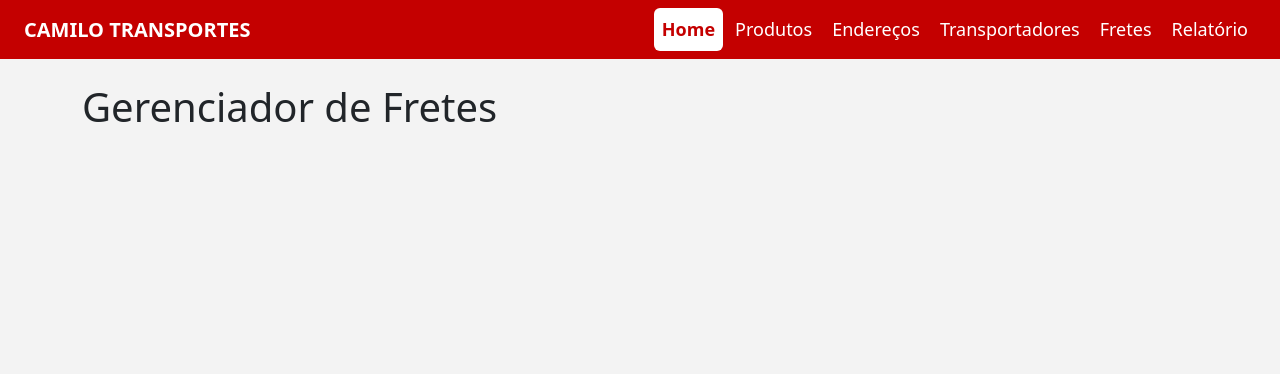
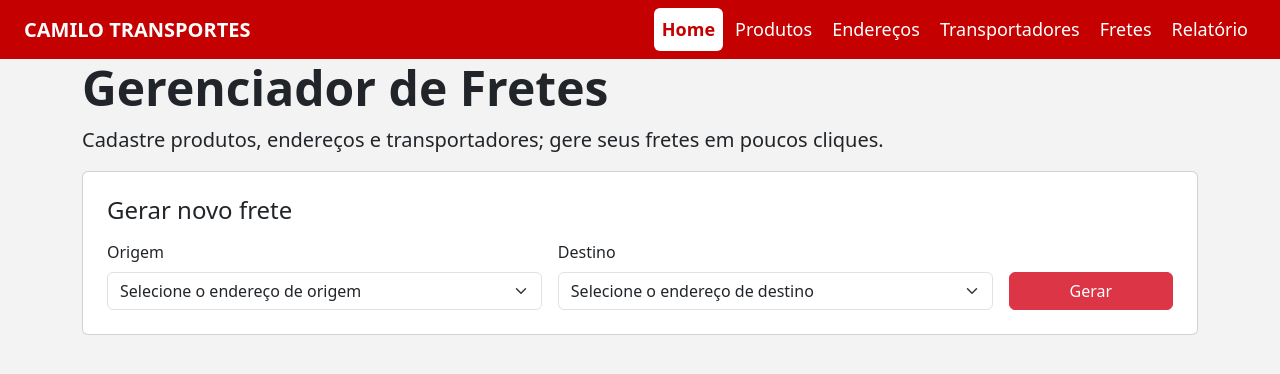
Before and after one commit to Camilo1073inf/apo_logistica, a PHP site: page /index.php in a window 1280 px wide. Shown: the top 374 px of the page. Run offline with PHP 8.4, Linux system fonts and the light colour scheme; data that the repository does not hold is empty.

Commit message:
home com painel de gerar frete

```diff
--- a/index.php
+++ b/index.php
@@ -1,11 +1,43 @@
 <?php
+require "config/conexao.php";
 $pagina = "home";
 $titulo = "Home - Camilo Transportes";
+$enderecos = $pdo->query("SELECT id, rua, numero, cidade, estado FROM enderecos ORDER BY cidade, rua")->fetchAll(PDO::FETCH_ASSOC);
 require "includes/header.php";
 ?>
 
-<div class="container py-4">
-  <h1>Gerenciador de Fretes</h1>
-</div>
+<section class="hero">
+  <div class="container">
+    <h1 class="display-5 fw-bold">Gerenciador de Fretes</h1>
+    <p class="lead">Cadastre produtos, endereços e transportadores; gere seus fretes em poucos cliques.</p>
+
+    <div class="card painel-frete p-4">
+      <h2 class="h4 mb-3">Gerar novo frete</h2>
+      <form action="fretes/form.php" method="get" class="row g-3 align-items-end">
+        <div class="col-md-5">
+          <label class="form-label">Origem</label>
+          <select name="origem" class="form-select">
+            <option value="">Selecione o endereço de origem</option>
+            <?php foreach ($enderecos as $e): ?>
+              <option value="<?= $e["id"] ?>"><?= htmlspecialchars($e["rua"] . ", " . $e["numero"] . " - " . $e["cidade"] . "/" . $e["estado"]) ?></option>
+            <?php endforeach; ?>
+          </select>
+        </div>
+        <div class="col-md-5">
+          <label class="form-label">Destino</label>
+          <select name="destino" class="form-select">
+            <option value="">Selecione o endereço de destino</option>
+            <?php foreach ($enderecos as $e): ?>
+              <option value="<?= $e["id"] ?>"><?= htmlspecialchars($e["rua"] . ", " . $e["numero"] . " - " . $e["cidade"] . "/" . $e["estado"]) ?></option>
+            <?php endforeach; ?>
+          </select>
+        </div>
+        <div class="col-md-2">
+          <button type="submit" class="btn btn-danger w-100">Gerar</button>
+        </div>
+      </form>
+    </div>
+  </div>
+</section>
 
 <?php require "includes/footer.php"; ?>
```
Also changed, not shown: fretes/form.php (+4 -4 lines), assets/caminhao.jpg (renamed from assets/download.jpg).
